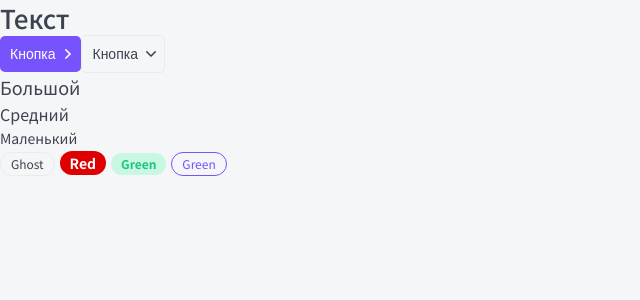
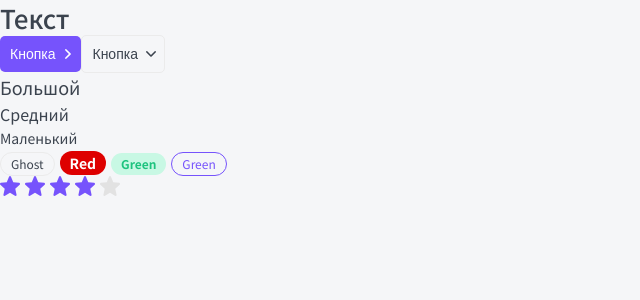
Before and after one commit to pahany4/nextJS_Typescript, a Next.js app: page / in a window 1280 px wide. Shown: the top 300 px of the page, without its empty margins (0-640 px from the left). Built offline with nearby package versions, Linux system fonts and the light colour scheme.

Commit message:
Компонент рейтинг.

```diff
--- /dev/null
+++ b/components/Rating/Rating.module.css
@@ -0,0 +1,11 @@
+.filled svg {
+	fill: var(--primary);
+}
+
+.star svg {
+	margin-right: 5px;
+}
+
+.editable {
+	cursor: pointer;
+}
--- /dev/null
+++ b/components/Rating/Rating.tsx
@@ -0,0 +1,64 @@
+import { RatingProps } from './Rating.props';
+import styles from './Rating.module.css';
+import cn from 'classnames';
+import StarIcon from './star.svg';
+import { useEffect, useState, KeyboardEvent } from 'react';
+
+export const Rating = ({ isEditable = false, rating, setRating, ...props }: RatingProps): JSX.Element => {
+	const [ratingArray, setRatingArray] = useState<JSX.Element[]>(new Array(5).fill(<></>));
+
+	useEffect(() => {
+		constructRating(rating);
+	}, [rating]);
+
+	const constructRating = (currentRating: number) => {
+		const updatedArray = ratingArray.map((r: JSX.Element, i: number) => {
+			return (
+				<span
+					className={cn(styles.star, {
+						[styles.filled]: i < currentRating,
+						[styles.editable]: isEditable
+					})}
+					onMouseEnter={() => changeDispay(i + 1)}
+					onMouseLeave={() => changeDispay(rating)}
+					onClick={() => onClick(i + 1)}
+				>
+					<StarIcon
+
+						tabIndex={isEditable ? 0 : -1}
+						onKeyDown={(e: KeyboardEvent<SVGElement>) => isEditable && handleSpace(i + 1, e)}
+					/>
+				</span>
+
+			);
+		});
+		setRatingArray(updatedArray);
+	};
+
+	const changeDispay = (i: number) => {
+		if (!isEditable) {
+			return;
+		}
+		constructRating(i);
+	};
+
+	const onClick = (i: number) => {
+		if (!isEditable || !setRating) {
+			return;
+		}
+		setRating(i);
+	};
+
+	const handleSpace = (i: number, e: KeyboardEvent<SVGElement>) => {
+		if (e.code != 'Space' || !setRating) {
+			return;
+		}
+		setRating(i);
+	};
+
+	return (
+		<div {...props}>
+			{ratingArray.map((r, i) => (<span key={i}>{r}</span>))}
+		</div>
+	);
+};
--- a/components/index.ts
+++ b/components/index.ts
@@ -2,3 +2,4 @@ export * from './Htag/Htag';
 export * from './Button/Button';
 export * from './P/P';
 export * from './Tag/Tag';
+export * from './Rating/Rating';
--- a/pages/index.tsx
+++ b/pages/index.tsx
@@ -1,7 +1,9 @@
-import React from 'react';
-import { Button, Htag, P, Tag } from '../components';
+import React, {useState} from 'react';
+import { Button, Htag, P, Rating, Tag } from '../components';
 
 export default function Home(): JSX.Element {
+	const [rating, setRating] = useState<number>(4);
+
 	return (
 		<>
 			<Htag tag='h1'>Текст</Htag>
@@ -14,6 +16,7 @@ export default function Home(): JSX.Element {
 			<Tag size='m' color='red'>Red</Tag>
 			<Tag size='s' color='green'>Green</Tag>
 			<Tag color='primary'>Green</Tag>
+			<Rating rating={rating} isEditable setRating={setRating} />
 		</>
 	);
 }
```
Also changed, not shown: components/Rating/Rating.props.ts (added, +7 -0 lines), components/Rating/star.svg (added), next-env.d.ts.
